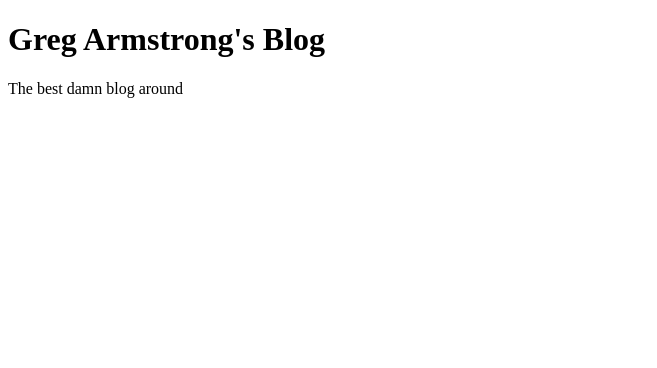
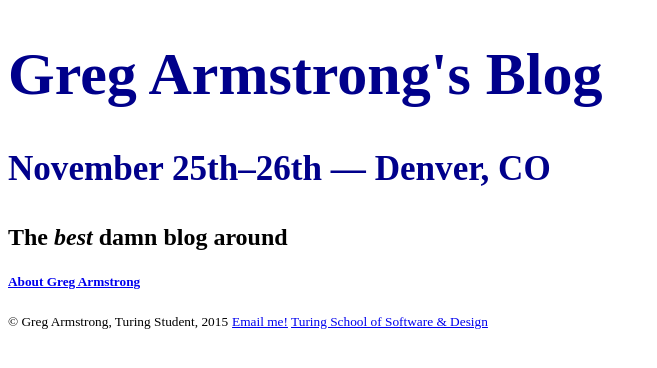
Before and after one commit to GregoryArmstrong/PersonalBlog, a plain HTML site: page index.html in a window 1280 px wide. Shown: the whole page, without its empty margins (0-657 px from the left). Drawn offline with Linux system fonts and the light colour scheme.

Commit message:
added about me page, footer information about turing with email link to my gmail account

```diff
--- a/index.html
+++ b/index.html
@@ -3,9 +3,29 @@
     <head>
       <meta charset="utf-8">
       <title>Greg Armstrong's Blog</title>
+      <link rel="stylesheet" href="assets/stylesheets/styles.css">
     </head>
     <body>
-      <h1>Greg Armstrong's Blog</h1>
-      <p>The best damn blog around</p>
+      <header>
+        <h1>Greg Armstrong's Blog</h1>
+        <h3>November 25th&ndash;26th &mdash; Denver, CO</h3>
+      </header>
+      <section>
+        <h2>The <em>best</em> damn blog around</h2>
+        <section>
+          <h5>
+            <a href="about.html">About Greg Armstrong</a>
+          </h5>
+        </section>
+      </section>
+      <footer>
+        <small>&copy; Greg Armstrong, Turing Student, 2015</small>
+        <small>
+          <a href="mailto:IntergalacticGentleman@gmail.com?subject=Hey%20Greg&body=How%20are%20you">Email me!</a>
+        </small>
+        <small>
+          <a href="http://turing.io">Turing School of Software & Design</a>
+        </small>
+      </footer>
     </body>
   </html>
```
Also changed, not shown: about.html (added, +16 -0 lines).
